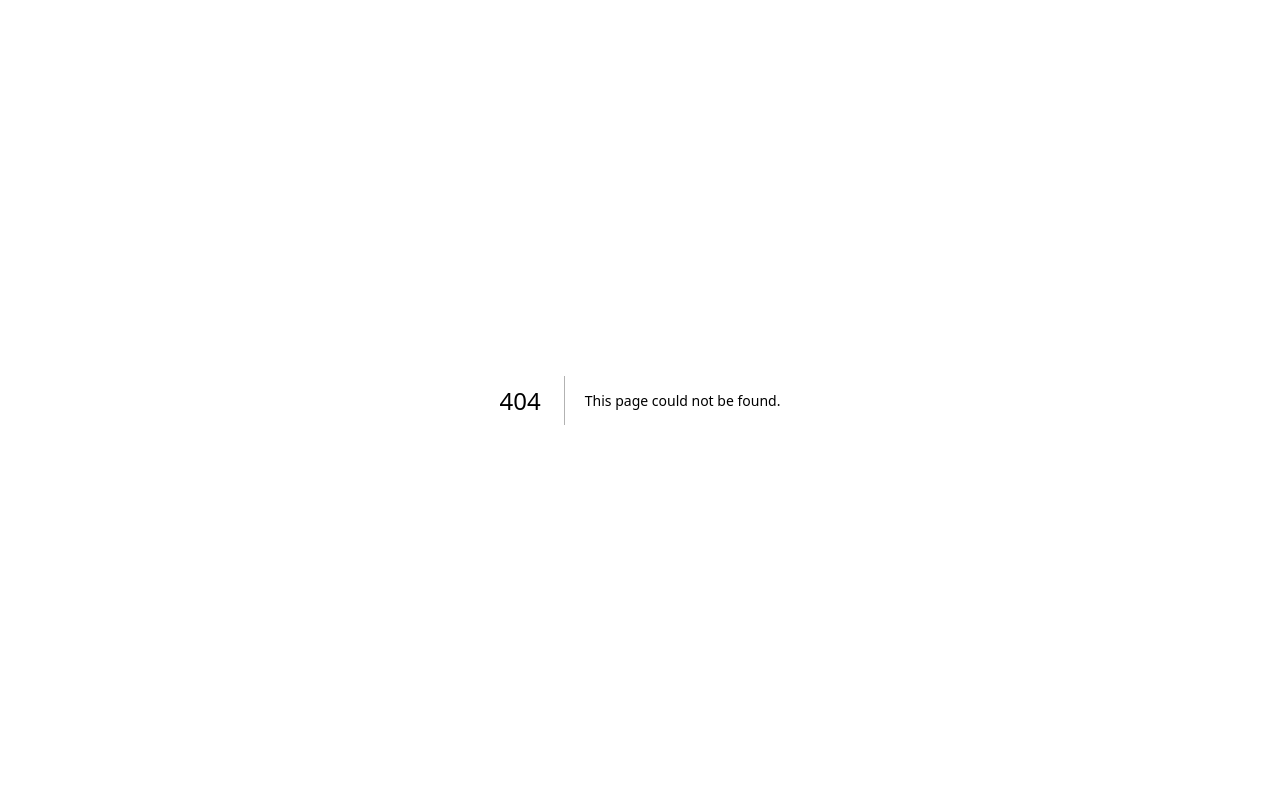
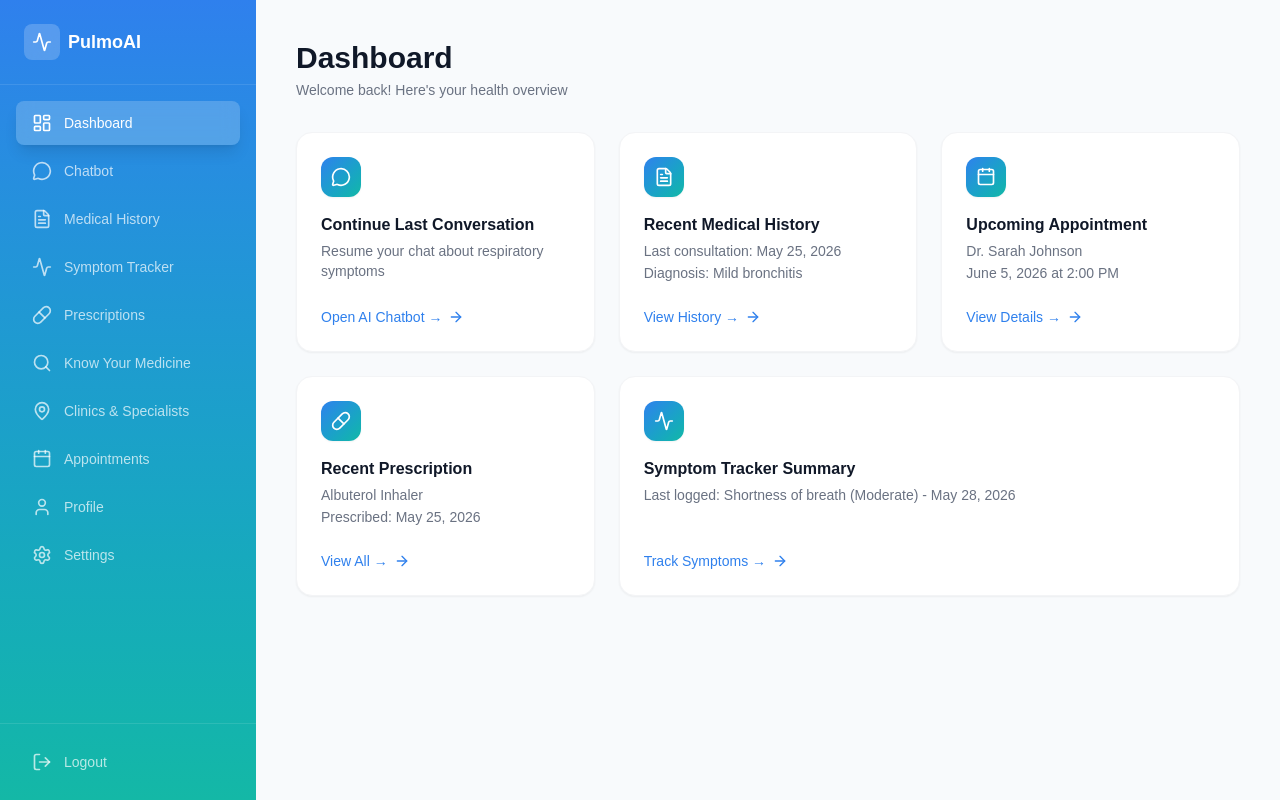
Before and after one commit to MuhammadZaeem500/pulmo-ai, a Next.js app: page /patient/dashboard in a window 1280 px wide. Before the commit this address had no page. Built offline with nearby package versions, Linux system fonts and the light colour scheme.

Commit message:
refactor(patient): move Sidebar to patient layout and clean up dashboard
- Extract Sidebar component into src/components/patient/Sidebar.tsx
- Move Sidebar and layout wrapper into src/app/patient/layout.tsx
- Simplify dashboard page to render children content inside the shared layout framework

```diff
--- a/package.json
+++ b/package.json
@@ -16,7 +16,8 @@
     "lucide-react": "^1.60.0",
     "next": "16.2.12",
     "react": "19.2.4",
-    "react-dom": "19.2.4"
+    "react-dom": "19.2.4",
+    "react-router-dom": "^7.18.4"
   },
   "devDependencies": {
     "@tailwindcss/postcss": "^4",
--- a/src/app/auth/sign-in/page.tsx
+++ b/src/app/auth/sign-in/page.tsx
@@ -140,7 +140,7 @@ export default function Login() {
             Don't have an account?{' '}
             <button
               type="button"
-              onClick={() => router.push('/sign-up')}
+              onClick={() => router.push('/auth/sign-up')}
               className="text-[#2F80ED] hover:underline font-medium"
             >
               Sign up
--- a/src/app/auth/sign-up/page.tsx
+++ b/src/app/auth/sign-up/page.tsx
@@ -8,7 +8,7 @@ export default function SignUp() {
   const router = useRouter();
   const [formData, setFormData] = useState({
     fullName: '',
-    email: '',
+    email: '',ß
     age: '',
     gender: '',
     phone: '',
@@ -26,7 +26,7 @@ export default function SignUp() {
       alert("Passwords do not match!");
       return;
     }
-    router.push('/sign-in');
+    router.push('/auth/sign-in');
   };
 
   return (
--- /dev/null
+++ b/src/app/patient/dashboard/page.tsx
@@ -0,0 +1,77 @@
+// src/app/patient/dashboard/page.tsx
+"use client";
+
+import { useRouter } from "next/navigation";
+import DashboardCard from "@/components/common/DashboardCard";
+import { MessageCircle, FileText, Calendar, Pill, Activity } from "lucide-react";
+
+export default function PatientDashboard() {
+  const router = useRouter();
+
+  return (
+    <div className="p-8 lg:p-10 max-w-7xl mx-auto">
+      {/* Header */}
+      <div className="mb-8">
+        <h1 className="text-2xl lg:text-3xl font-bold text-gray-900 mb-1">Dashboard</h1>
+        <p className="text-gray-500 text-sm">Welcome back! Here's your health overview</p>
+      </div>
+
+      {/* Cards Grid */}
+      <div className="grid grid-cols-1 md:grid-cols-2 lg:grid-cols-3 gap-6">
+        {/* Continue Last Conversation */}
+        <DashboardCard
+          title="Continue Last Conversation"
+          icon={MessageCircle}
+          actionText="Open AI Chatbot →"
+          onAction={() => router.push('/patient/chatbot')}
+        >
+          <p>Resume your chat about respiratory symptoms</p>
+        </DashboardCard>
+
+        {/* Recent Medical History */}
+        <DashboardCard
+          title="Recent Medical History"
+          icon={FileText}
+          actionText="View History →"
+          onAction={() => router.push('/patient/medical-history')}
+        >
+          <p>Last consultation: May 25, 2026</p>
+          <p>Diagnosis: Mild bronchitis</p>
+        </DashboardCard>
+
+        {/* Upcoming Appointment */}
+        <DashboardCard
+          title="Upcoming Appointment"
+          icon={Calendar}
+          actionText="View Details →"
+          onAction={() => router.push('/patient/appointments')}
+        >
+          <p>Dr. Sarah Johnson</p>
+          <p>June 5, 2026 at 2:00 PM</p>
+        </DashboardCard>
+
+        {/* Recent Prescription */}
+        <DashboardCard
+          title="Recent Prescription"
+          icon={Pill}
+          actionText="View All →"
+          onAction={() => router.push('/patient/prescriptions')}
+        >
+          <p>Albuterol Inhaler</p>
+          <p>Prescribed: May 25, 2026</p>
+        </DashboardCard>
+
+        {/* Symptom Tracker Summary */}
+        <DashboardCard
+          title="Symptom Tracker Summary"
+          icon={Activity}
+          actionText="Track Symptoms →"
+          onAction={() => router.push('/patient/symptom-tracker')}
+          className="md:col-span-2"
+        >
+          <p>Last logged: Shortness of breath (Moderate) - May 28, 2026</p>
+        </DashboardCard>
+      </div>
+    </div>
+  );
+}
--- /dev/null
+++ b/src/app/patient/layout.tsx
@@ -0,0 +1,17 @@
+import Sidebar from "@/components/paitient /Sidebar";
+
+export default function PatientLayout({
+  children,
+}: {
+  children: React.ReactNode;
+}) {
+  return (
+    <div className="flex h-screen bg-[#F8FAFC] overflow-hidden">
+      <Sidebar />
+
+      <div className="flex-1 overflow-y-auto">
+        {children}
+      </div>
+    </div>
+  );
+}
--- /dev/null
+++ b/src/components/common/DashboardCard.tsx
@@ -0,0 +1,45 @@
+// src/components/common/DashboardCard.tsx
+import React from 'react';
+import { LucideIcon, ArrowRight } from 'lucide-react';
+
+interface DashboardCardProps {
+  title: string;
+  icon: LucideIcon;
+  actionText: string;
+  onAction: () => void;
+  className?: string;
+  children: React.ReactNode;
+}
+
+export default function DashboardCard({
+  title,
+  icon: Icon,
+  actionText,
+  onAction,
+  className = '',
+  children,
+}: DashboardCardProps) {
+  return (
+    <div
+      className={`bg-white rounded-2xl p-6 shadow-xs border border-gray-100 hover:shadow-md transition-all flex flex-col justify-between ${className}`}
+    >
+      <div>
+        <div className="w-10 h-10 rounded-xl bg-gradient-to-br from-[#2F80ED] to-[#14B8A6] flex items-center justify-center mb-4 text-white shadow-xs">
+          <Icon className="w-5 h-5" />
+        </div>
+
+        <h3 className="text-base font-semibold text-gray-900 mb-1">{title}</h3>
+        <div className="text-gray-500 text-sm space-y-0.5 mb-6">
+          {children}
+        </div>
+      </div>
+
+      <button
+        onClick={onAction}
+        className="text-[#2F80ED] text-sm font-medium flex items-center gap-1.5 hover:gap-2 transition-all cursor-pointer w-fit"
+      >
+        {actionText} <ArrowRight className="w-4 h-4" />
+      </button>
+    </div>
+  );
+}
--- /dev/null
+++ b/src/components/paitient /Sidebar.tsx
@@ -0,0 +1,85 @@
+// src/components/patient/Sidebar.tsx
+"use client";
+
+import { usePathname, useRouter } from "next/navigation";
+import {
+  LayoutDashboard,
+  MessageCircle,
+  FileText,
+  Activity,
+  Pill,
+  Search,
+  MapPin,
+  Calendar,
+  User,
+  Settings as SettingsIcon,
+  LogOut
+} from "lucide-react";
+
+export default function Sidebar() {
+  const router = useRouter();
+  const pathname = usePathname();
+
+  const menuItems = [
+    { icon: LayoutDashboard, label: 'Dashboard', path: '/patient/dashboard' },
+    { icon: MessageCircle, label: 'Chatbot', path: '/patient/chatbot' },
+    { icon: FileText, label: 'Medical History', path: '/patient/medical-history' },
+    { icon: Activity, label: 'Symptom Tracker', path: '/patient/symptom-tracker' },
+    { icon: Pill, label: 'Prescriptions', path: '/patient/prescriptions' },
+    { icon: Search, label: 'Know Your Medicine', path: '/patient/know-your-medicine' },
+    { icon: MapPin, label: 'Clinics & Specialists', path: '/patient/clinics-specialists' },
+    { icon: Calendar, label: 'Appointments', path: '/patient/appointments' },
+    { icon: User, label: 'Profile', path: '/patient/profile' },
+    { icon: SettingsIcon, label: 'Settings', path: '/patient/settings' },
+  ];
+
+  const handleLogout = () => {
+    router.push('/auth/sign-in');
+  };
+
+  return (
+    <div className="w-64 bg-gradient-to-b from-[#2F80ED] to-[#14B8A6] flex flex-col h-screen shrink-0">
+      <div className="p-6 border-b border-white/10">
+        <div className="flex items-center gap-2">
+          <div className="p-2 bg-white/20 backdrop-blur-sm rounded-lg">
+            <Activity className="w-5 h-5 text-white" />
+          </div>
+          <span className="font-semibold text-lg text-white">PulmoAI</span>
+        </div>
+      </div>
+
+      <nav className="flex-1 p-4 overflow-y-auto">
+        <ul className="space-y-1">
+          {menuItems.map((item) => {
+            const isActive = pathname === item.path;
+            return (
+              <li key={item.path}>
+                <button
+                  onClick={() => router.push(item.path)}
+                  className={`w-full flex items-center gap-3 px-4 py-3 rounded-lg transition-all ${
+                    isActive
+                      ? 'bg-white/20 backdrop-blur-sm text-white shadow-lg font-medium'
+                      : 'text-white/70 hover:bg-white/10 hover:text-white'
+                  }`}
+                >
+                  <item.icon className="w-5 h-5" />
+                  <span className="text-sm">{item.label}</span>
+                </button>
+              </li>
+            );
+          })}
+        </ul>
+      </nav>
+
+      <div className="p-4 border-t border-white/10">
+        <button
+          onClick={handleLogout}
+          className="w-full flex items-center gap-3 px-4 py-3 rounded-lg text-white/70 hover:bg-white/10 hover:text-white transition-all cursor-pointer"
+        >
+          <LogOut className="w-5 h-5" />
+          <span className="text-sm">Logout</span>
+        </button>
+      </div>
+    </div>
+  );
+}
```
